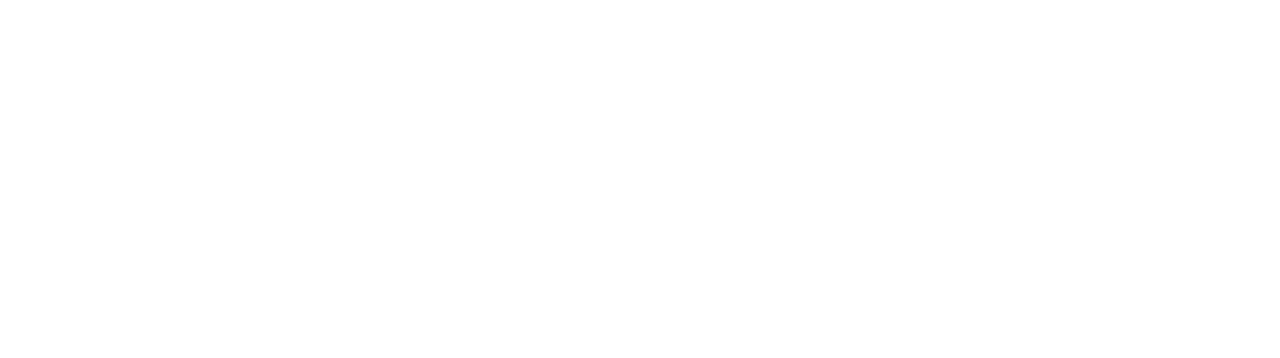
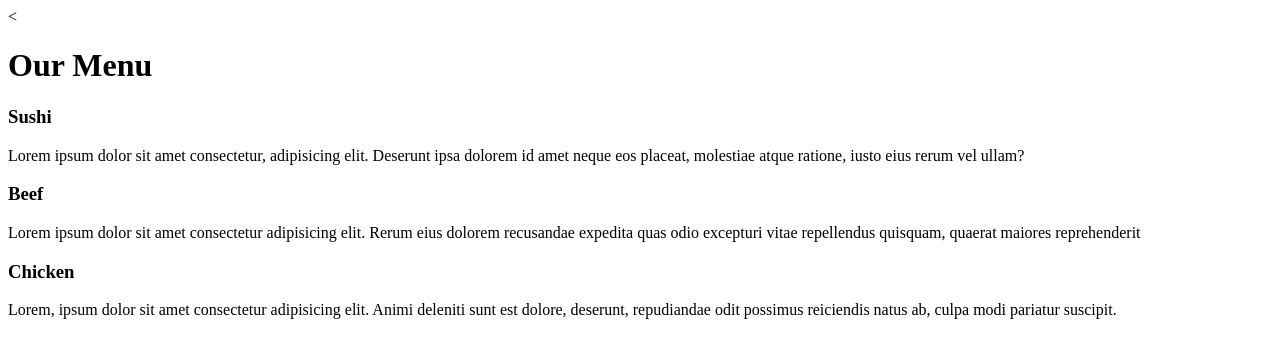
Before and after one commit to Umer055/Html-CSS, a plain HTML site: page module2-solution/index.html in a window 1280 px wide. Drawn offline with Linux system fonts and the light colour scheme.

Commit message:
Update index.html

```diff
--- a/module2-solution/index.html
+++ b/module2-solution/index.html
@@ -1,3 +1,20 @@
-<html>
-
+<<!DOCTYPE html>
+<html lang="en">
+<head>
+    <meta charset="UTF-8">
+    <meta http-equiv="X-UA-Compatible" content="IE=edge">
+    <meta name="viewport" content="width=device-width, initial-scale=1.0">
+    <link rel="stylesheet" href="indexcss.css">
+    <title>Assignment solutin for module 2t</title>
+</head>
+<body>
+    <h1>Our Menu</h1>
+    <div id="whole">
+        <div class="row" id="div1">
+            <div class="col-lg-1 col-md-1"id="div2"><h3>Sushi</h3><p>Lorem ipsum dolor sit amet consectetur, adipisicing elit. Deserunt ipsa dolorem id amet neque eos placeat, molestiae atque ratione, iusto eius rerum vel ullam?</p></div>
+            <div class="col-lg-2 col-md-2" id="div3"><h3>Beef</h3><p>Lorem ipsum dolor sit amet consectetur adipisicing elit. Rerum eius dolorem recusandae expedita quas odio excepturi vitae repellendus quisquam, quaerat maiores reprehenderit</p></div>
+            <div class="col-lg-3 col-md-3" id="div4"><h3>Chicken</h3><p>Lorem, ipsum dolor sit amet consectetur adipisicing elit. Animi deleniti sunt est dolore, deserunt, repudiandae odit possimus reiciendis natus ab, culpa modi pariatur suscipit.</p></div>
+        </div>
+    </div>
+</body>
 </html>
```
